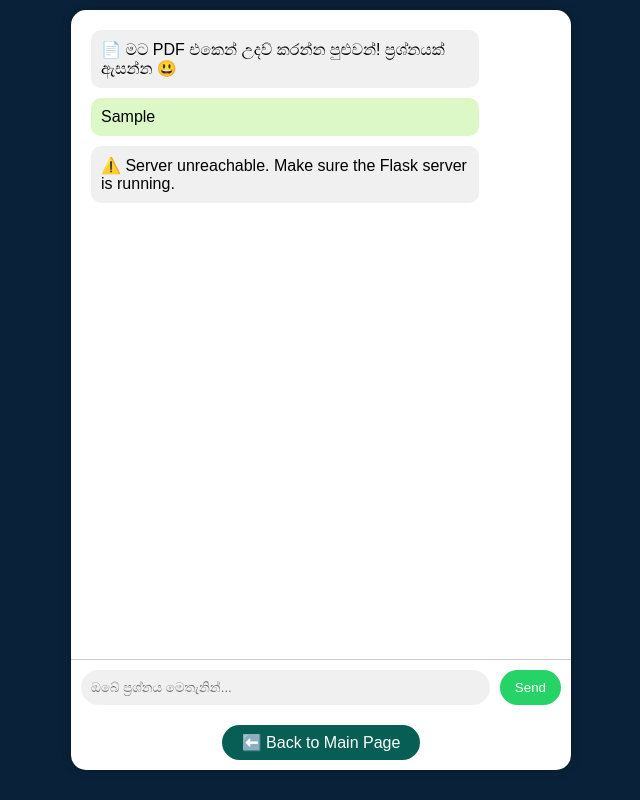
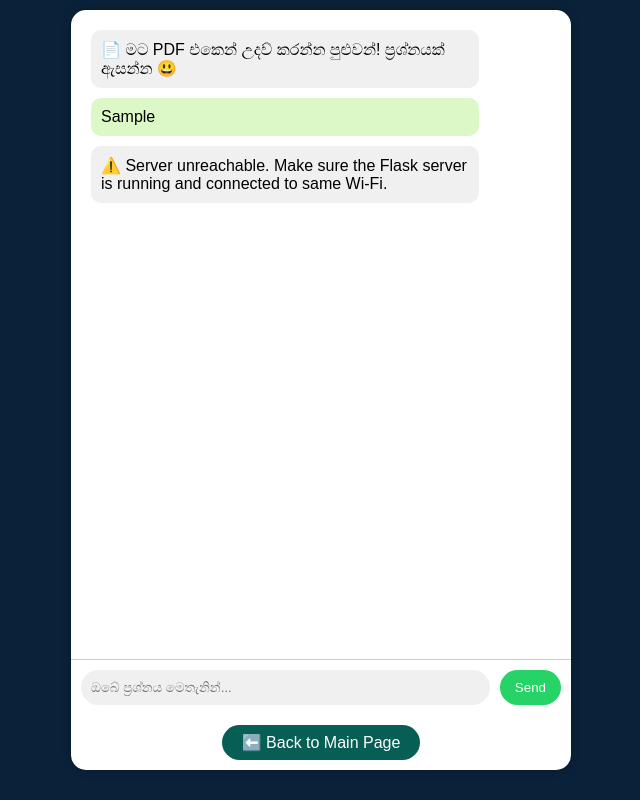
Before and after one commit to Dabared/test_AI_V2, a plain HTML site: page index.html in a window 1280 px wide. Both pictures are taken after typing "Sample" into the empty fields and a click on the button "Send". Shown: the whole page, without its empty margins (319-959 px from the left). Drawn offline with Linux system fonts and the light colour scheme; no server answers.

Commit message:
Update index.html

```diff
--- a/index.html
+++ b/index.html
@@ -97,14 +97,9 @@
   </div>
 
   <script>
-    // ✅ Set your actual local IP address here:
-    const localIP = "192.168.78.49";
+    const localIP = "192.168.78.49"; // ← මෙක ඔබේ real IP එක
 
-    // Detect if it's a mobile device
-    const isMobile = /iPhone|iPad|iPod|Android/i.test(navigator.userAgent);
-    const apiHost = isMobile
-      ? `http://${localIP}:5000`
-      : `http://127.0.0.1:5000`;
+    const apiHost = `http://${localIP}:5000`; // mobile + desktop එකට common එකක්
 
     async function sendMessage() {
       const input = document.getElementById('userInput');
@@ -118,7 +113,6 @@
       userMessage.innerText = message;
       chatBox.appendChild(userMessage);
       chatBox.scrollTop = chatBox.scrollHeight;
-
       input.value = "";
 
       try {
@@ -139,7 +133,7 @@
       } catch (error) {
         const errorMessage = document.createElement("div");
         errorMessage.className = "message bot";
-        errorMessage.innerText = "⚠️ Server unreachable. Make sure the Flask server is running.";
+        errorMessage.innerText = "⚠️ Server unreachable. Make sure the Flask server is running and connected to same Wi-Fi.";
         chatBox.appendChild(errorMessage);
         chatBox.scrollTop = chatBox.scrollHeight;
       }
```
